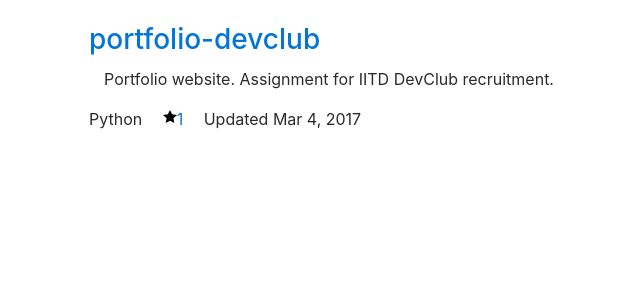
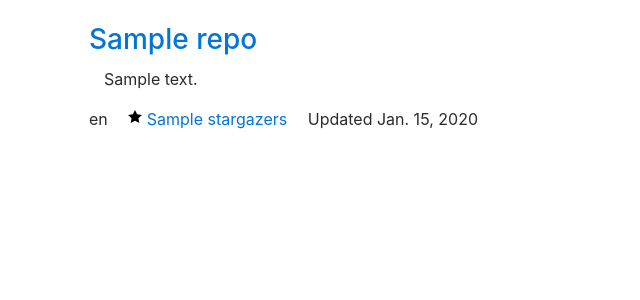
Before and after one commit to skulltech/portfolio-devclub, a Django app: template portfolio/templates/projects/projects.html in a window 1280 px wide. Shown: the part 56-356 px from the top of the page, without its empty margins (11-651 px from the left). Run offline with Django 3.2, Linux system fonts and the light colour scheme; the template is opened without the code that fills it: most values are stand-ins (such as "Sample title", 1, 10 or a date in 2020); some libraries are stand-ins or nearby versions.

Commit message:
Made the template and view properly to display all github repos as a list.

```diff
--- a/portfolio/projects/views.py
+++ b/portfolio/projects/views.py
@@ -1,5 +1,6 @@
 from django.shortcuts import render
-
+from .github import repositories
 
 def projects(request):
-    return render(request, 'projects/projects.html', {})
+    repos = repositories()
+    return render(request, 'projects/projects.html', {'repos': repos})
--- a/portfolio/templates/projects/projects.html
+++ b/portfolio/templates/projects/projects.html
@@ -2,38 +2,30 @@
 
 {% block content %}
 
-    <div id="repositories-list">
+    <div id="github-repositories-list">
+        {% for repo in repos %}
 
             <li class="col-12 d-block width-full py-4 border-bottom public source">
                 <div class="d-inline-block mb-1">
-                    <h3>
-                        <a href="/SkullTech/portfolio-devclub">portfolio-devclub</a>
-                    </h3>
+                    <h3><a href="{{ repo.html_url }}">{{ repo.name }}</a></h3>
                 </div>
                 <div>
                     <p class="col-9 d-inline-block text-gray mb-2 pr-4">
-                        Portfolio website. Assignment for IITD DevClub recruitment.
+                        {{ repo.description  }}
                     </p>
-
-                    <div class="col-3 float-right text-right">
-                        <poll-include-fragment
-                                src="/SkullTech/portfolio-devclub/graphs/participation?h=28&amp;type=sparkline&amp;w=155">
-                        </poll-include-fragment>
-                    </div>
                 </div>
                 <div class="f6 text-gray mt-2">
                     <span class="repo-language-color ml-0" style="background-color:#3572A5;"></span>
-                    <span class="mr-3">Python</span>
-                    <a class="muted-link tooltipped tooltipped-s mr-3" href="/SkullTech/portfolio-devclub/stargazers"
-                       aria-label="Stargazers">
-                        <svg aria-hidden="true" class="octicon octicon-star" height="16" version="1.1"
-                             viewBox="0 0 14 16" width="14">
+                    <span class="mr-3">{{ repo.language }}</span>
+                    <a class="muted-link tooltipped tooltipped-s mr-3" href="{{ repo.stargazers_url }}" aria-label="Stargazers">
+                        <svg aria-hidden="true" class="octicon octicon-star" height="16" version="1.1" viewBox="0 0 14 16" width="14">
                             <path fill-rule="evenodd" d="M14 6l-4.9-.64L7 1 4.9 5.36 0 6l3.6 3.26L2.67 14 7 11.67 11.33 14l-.93-4.74z"/>
-                        </svg>1</a>
-
-                    Updated
-                    <relative-time datetime="2017-03-04T12:03:20Z">Mar 4, 2017</relative-time>
+                        </svg>
+                        {{ repo.stargazers  }}
+                    </a>
+                    Updated <time>{{ repo.updated_at.date }}</time>
                 </div>
             </li>
 
+        {% endfor %}
 {% endblock %}
```
Also changed, not shown: portfolio/projects/github.py (+4 -5 lines).
